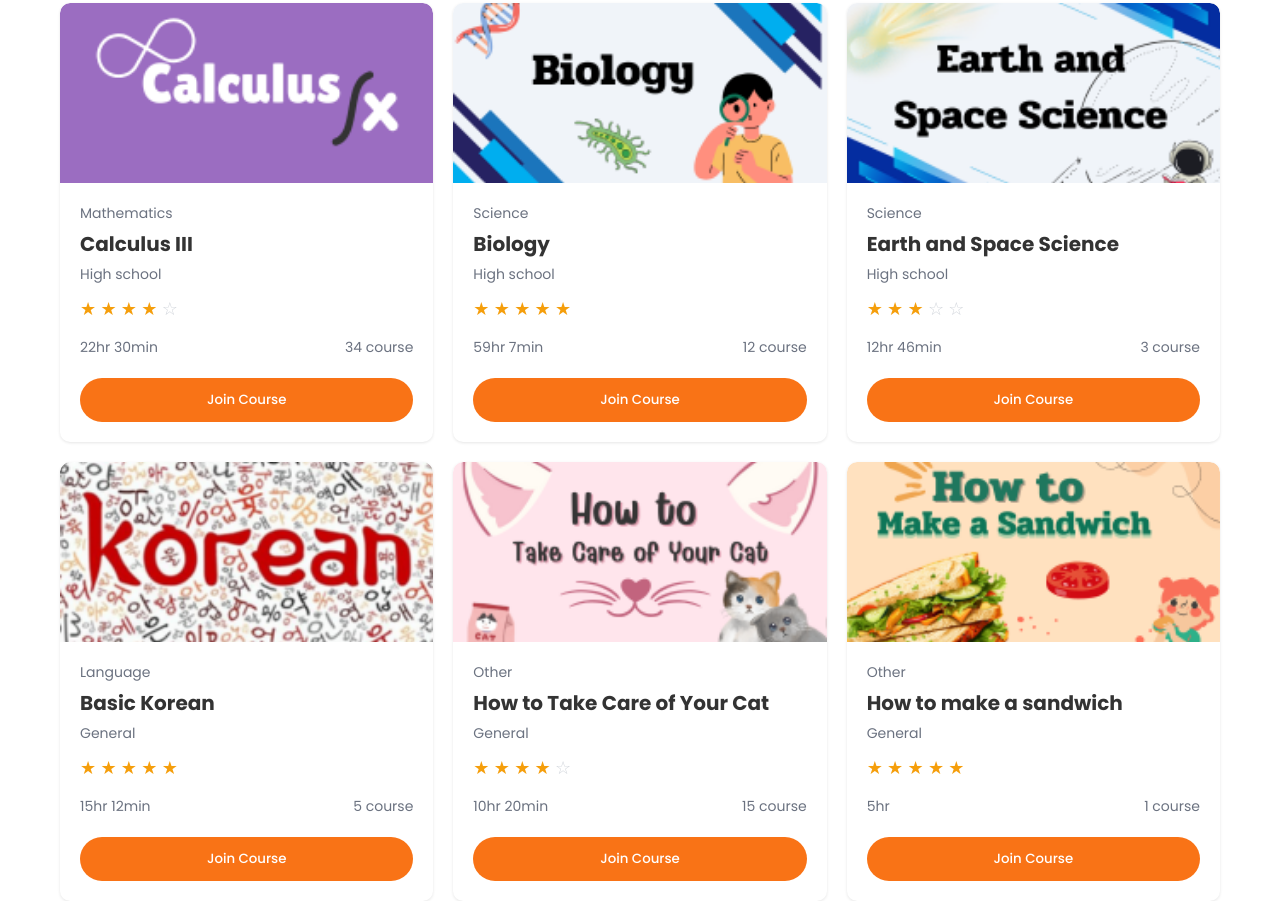
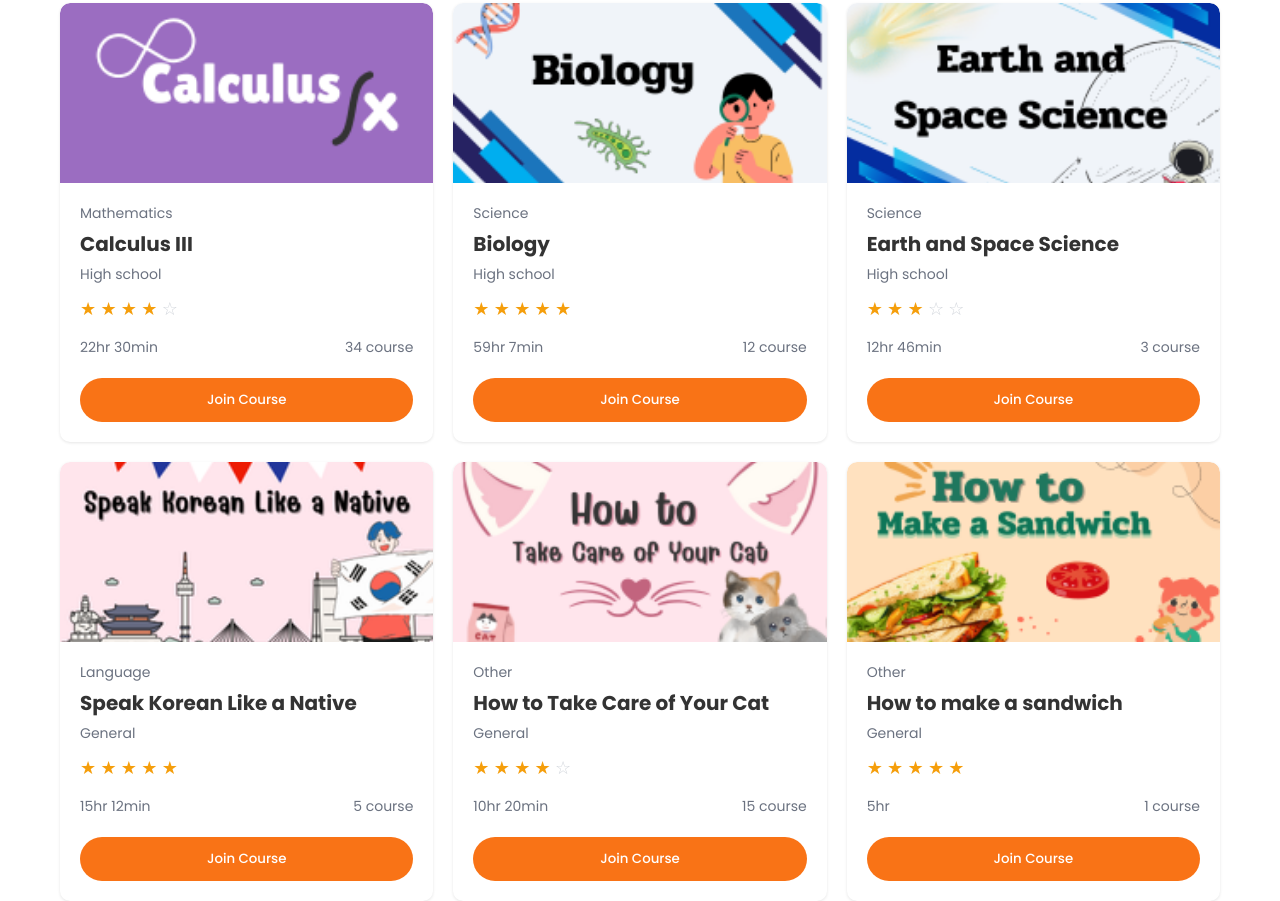
Before and after one commit to Orawxn/Learn-easy, a plain HTML site: page course.html in a window 1280 px wide. Shown: the part 488-1389 px from the top of the page. Drawn offline with nearby package versions, Linux system fonts and the light colour scheme.

Commit message:
fig style

```diff
--- a/course.html
+++ b/course.html
@@ -128,11 +128,11 @@
             <!-- Course Card 4 -->
             <div class="course-card">
                 <div class="course-image">
-                    <img src="images/6.png" alt="Course Image">
+                    <img src="images/p14.png" alt="Course Image">
                 </div>
                 <div class="course-details">
                     <div class="course-category">Language</div>
-                    <h3 class="course-title">Basic Korean</h3>
+                    <h3 class="course-title">Speak Korean Like a Native</h3>
                     <div class="course-level">General</div>
 
                     <div class="course-rating">
```
Also changed, not shown: images/6.png (deleted), images/p14.png (added).
